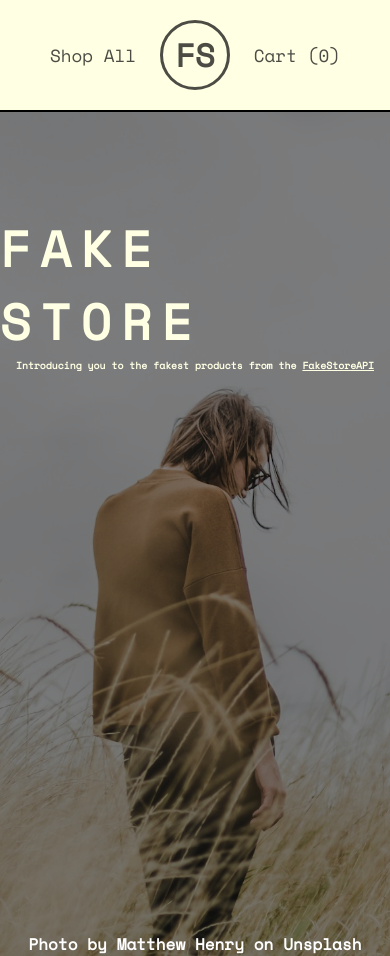
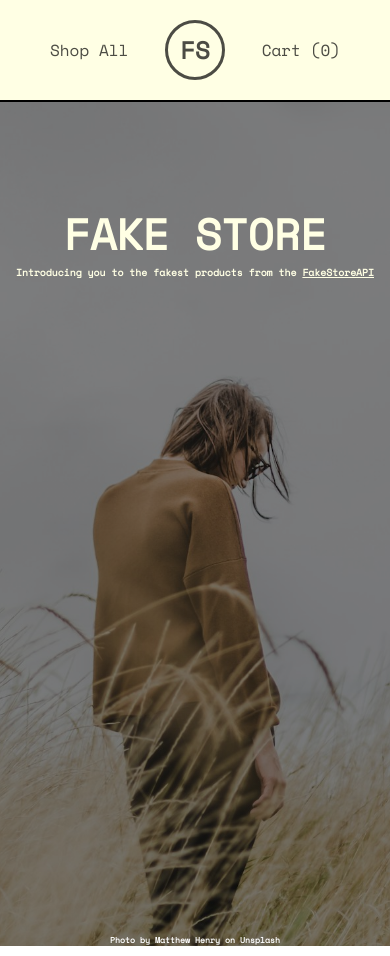
Before and after one commit to justincbal/ecom-store, a React app: page / in a window 390 px wide. Built offline with nearby package versions, Linux system fonts and the light colour scheme; the HTML template or start-up script is replaced by a standard one.

Commit message:
adjust responsiveness for screens 450px

```diff
--- a/src/css/Home.css
+++ b/src/css/Home.css
@@ -58,3 +58,14 @@
     font-size: 2.5vw;
   }
 }
+
+@media (max-width: 450px) {
+  .bigHeading {
+    letter-spacing: 0;
+    font-size: 11vw;
+  }
+
+  .credits {
+    font-size: 2.1vw;
+  }
+}
--- a/src/css/NavBar.css
+++ b/src/css/NavBar.css
@@ -45,3 +45,15 @@
     font-size: 1.1rem;
   }
 }
+
+@media (max-width: 450px) {
+  .list-logo {
+    font-size: 1.5rem;
+    width: 60px;
+    height: 60px;
+  }
+
+  .list-item {
+    font-size: 1rem;
+  }
+}
--- a/src/css/ProductCard.css
+++ b/src/css/ProductCard.css
@@ -63,3 +63,9 @@
     opacity: 1;
   }
 }
+
+@media (max-width: 450px) {
+  .productItem {
+    border-left: none;
+  }
+}
--- a/src/css/Products.css
+++ b/src/css/Products.css
@@ -89,3 +89,9 @@
     }
   }
 }
+
+@media (max-width: 450px) {
+  .productListings {
+    padding: 0;
+  }
+}
--- a/src/css/Purchase.css
+++ b/src/css/Purchase.css
@@ -1,5 +1,5 @@
 .pArea {
-  position: absolute;
+  position: fixed;
   top: 0;
   width: 100%;
   display: flex;
```
